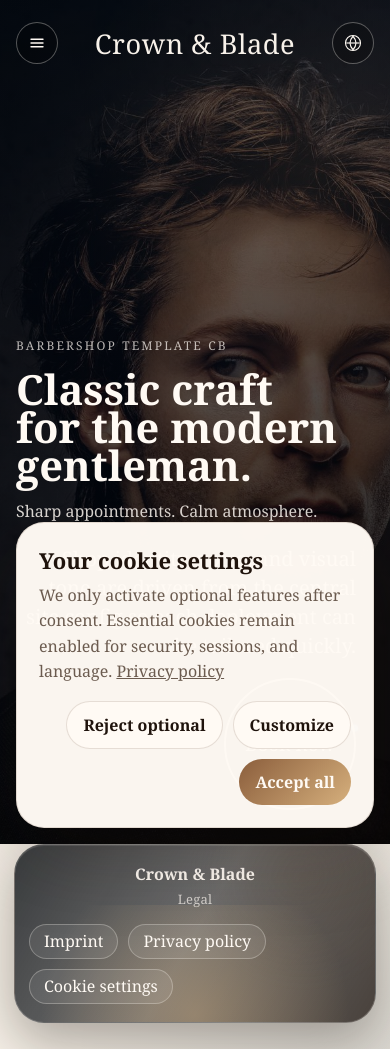
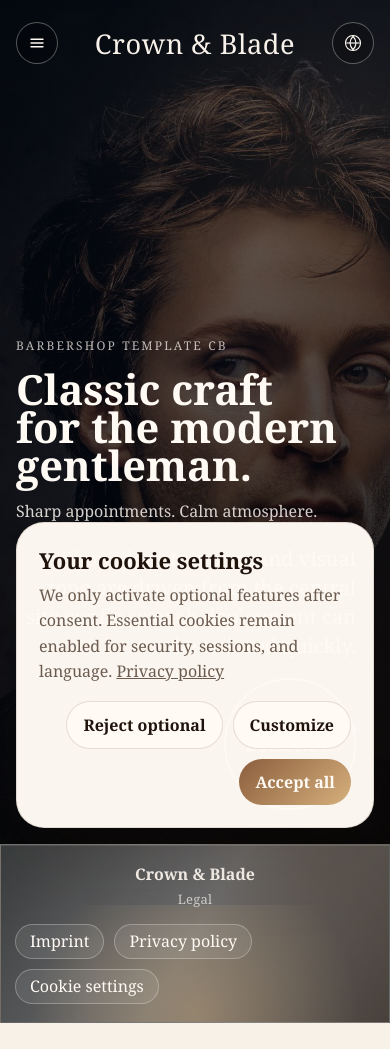
Before and after one commit to Maher-Albeek/Barbershop-Booking-Website-Template, a Next.js app: page /en in a window 390 px wide. After the commit the page ends 1023 px from the top, so only its background shows below. Built offline with nearby package versions, Linux system fonts and the light colour scheme.

Commit message:
adjust footer styles for improved layout and responsiveness

```diff
--- a/components/site-footer.module.css
+++ b/components/site-footer.module.css
@@ -1,12 +1,10 @@
 .footerShell {
-  padding: 0 20px 34px;
+  width: 100%;
 }
 
 .footerFrame {
   position: relative;
-  max-width: 1200px;
-  margin: 0 auto;
-  border-radius: 30px;
+  width: 100%;
   overflow: hidden;
   border: 1px solid rgba(255, 250, 244, 0.2);
   background:
@@ -29,11 +27,13 @@
   position: relative;
   z-index: 1;
   display: flex;
+  max-width: 1200px;
+  margin: 0 auto;
   align-items: center;
   justify-content: space-between;
   flex-wrap: wrap;
   gap: 16px;
-  padding: 20px 22px;
+  padding: 28px 22px;
   color: #fffaf4;
 }
 
@@ -74,10 +74,6 @@
 }
 
 @media (max-width: 680px) {
-  .footerShell {
-    padding: 0 14px 26px;
-  }
-
   .footerBody {
     display: grid;
     justify-items: center;
```
